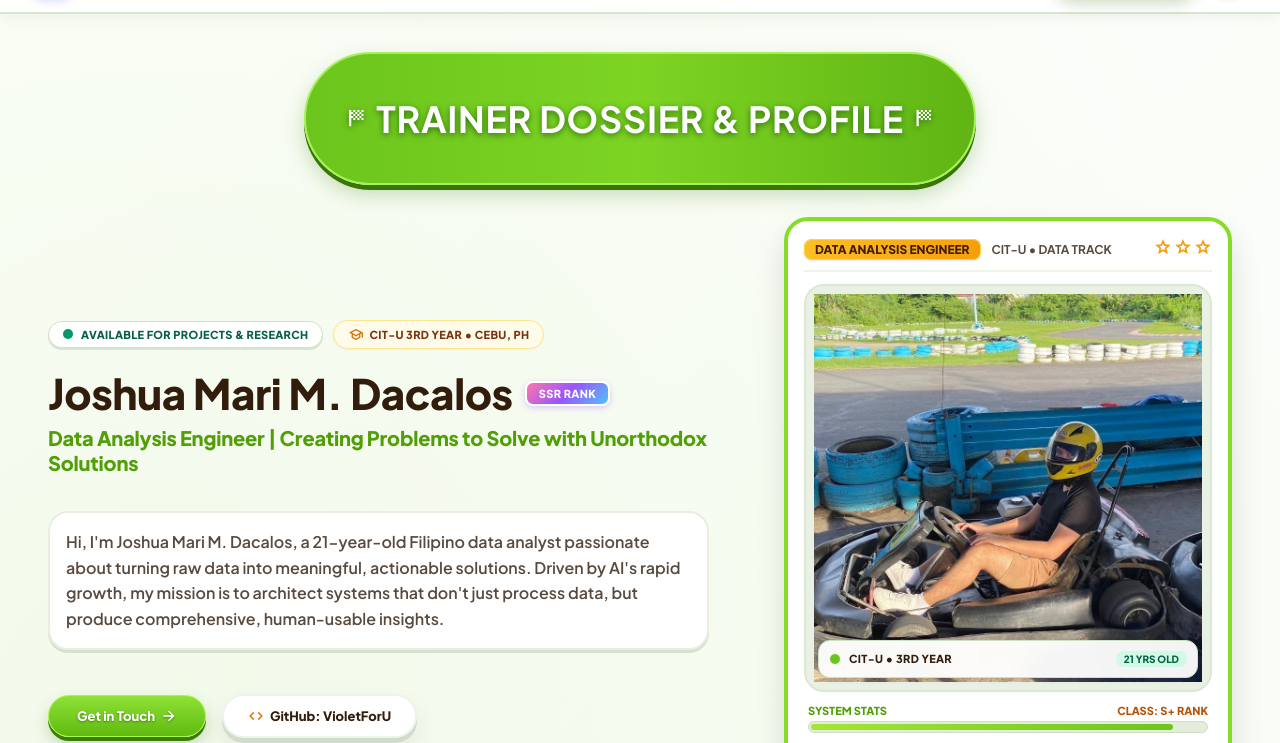
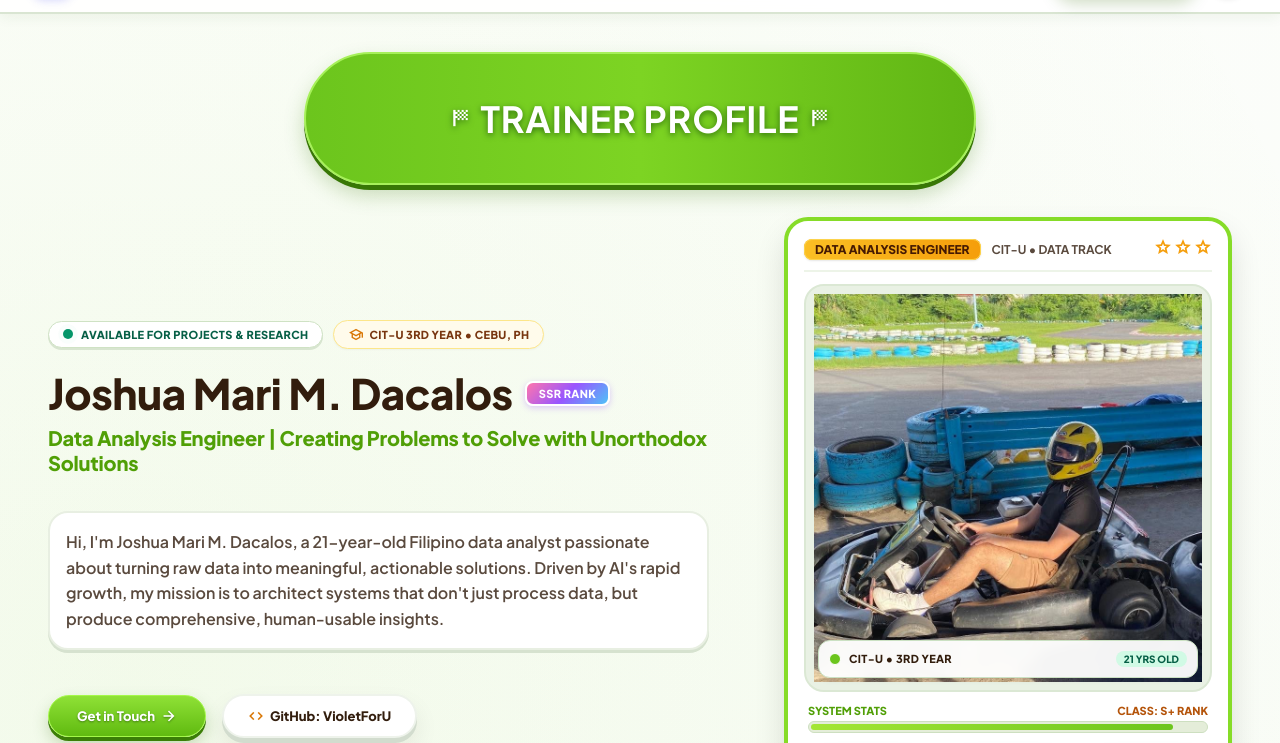
Before and after one commit to VioletForU/profile-dacalos, a plain HTML site: page index.html in a window 1280 px wide. Shown: the part 60-803 px from the top of the page. Drawn offline with nearby package versions, Linux system fonts and the light colour scheme.

Commit message:
Edit Title 2

```diff
--- a/index.html
+++ b/index.html
@@ -51,7 +51,7 @@
       <div class="title-banner">
         <div class="title-banner-inner">
           <span class="material-symbols-outlined">sports_score</span>
-          <h2>Trainer Dossier &amp; Profile</h2>
+          <h2>Trainer Profile</h2>
           <span class="material-symbols-outlined">sports_score</span>
         </div>
       </div>
```
